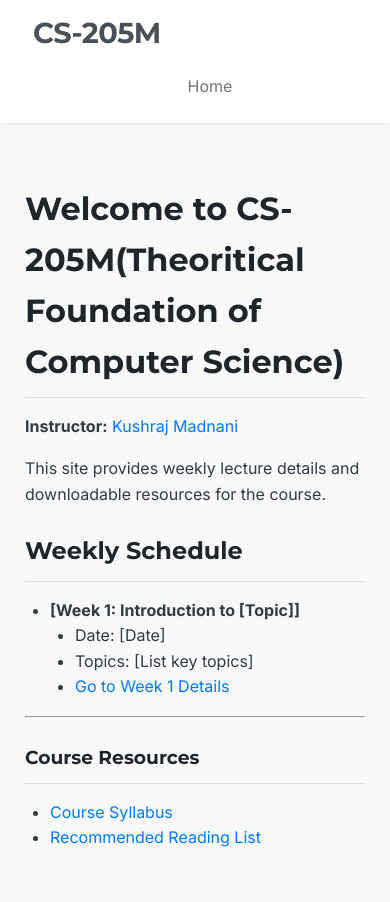
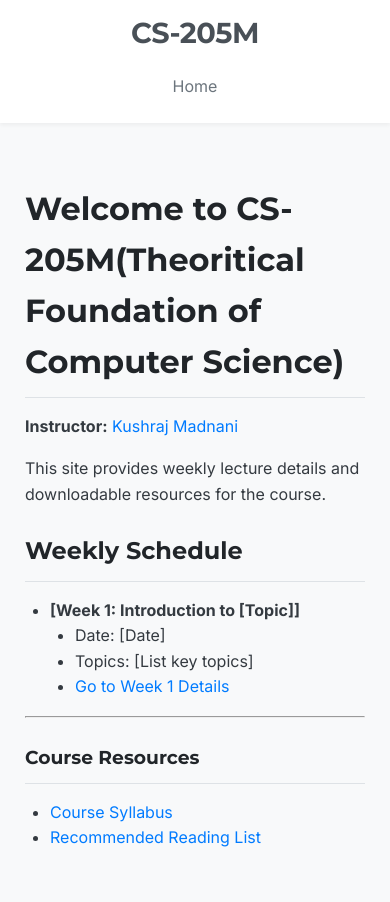
Before and after one commit to arxisme/CS-205M, a Jekyll site: the page built from index.md, in a window 390 px wide. Built offline with Jekyll 4.4.1, drawn with Linux system fonts in a browser that asks for light colours.

Commit message:
changed the style

```diff
--- a/_layouts/minimal.html
+++ b/_layouts/minimal.html
@@ -95,17 +95,24 @@
         /* Responsive Adjustments */
         @media (max-width: 768px) {
             .navbar {
-                padding: 10px 15px; /* Adjust padding for smaller screens */
+                padding: 10px 15px;
             }
             .nav-content {
-                flex-direction: column; /* Stack items vertically */
-                align-items: flex-start; /* Align items to the start */
+                flex-direction: column;
+                align-items: center; /* Center items vertically */
+                width: 100%;
+            }
+            .navbar-brand {
+                margin-bottom: 10px;
+                text-align: center;
+                width: 100%;
             }
             .navbar-nav {
-                margin-top: 10px;
                 width: 100%;
                 display: flex;
                 flex-direction: column;
+                align-items: center; /* Center nav links */
+                margin-top: 0;
             }
             .navbar-nav a {
                 display: block;
@@ -114,7 +121,7 @@
                 margin-bottom: 5px;
             }
             main {
-                margin: 0 10px 20px 10px; /* Adjust margin for smaller screens */
+                margin: 0 10px 20px 10px;
                 padding: 15px;
             }
         }
```
